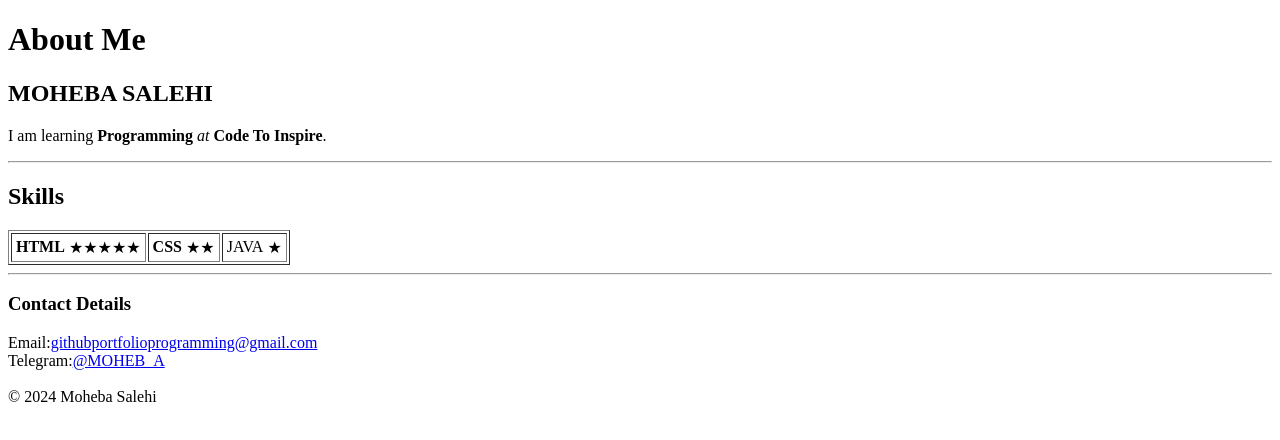
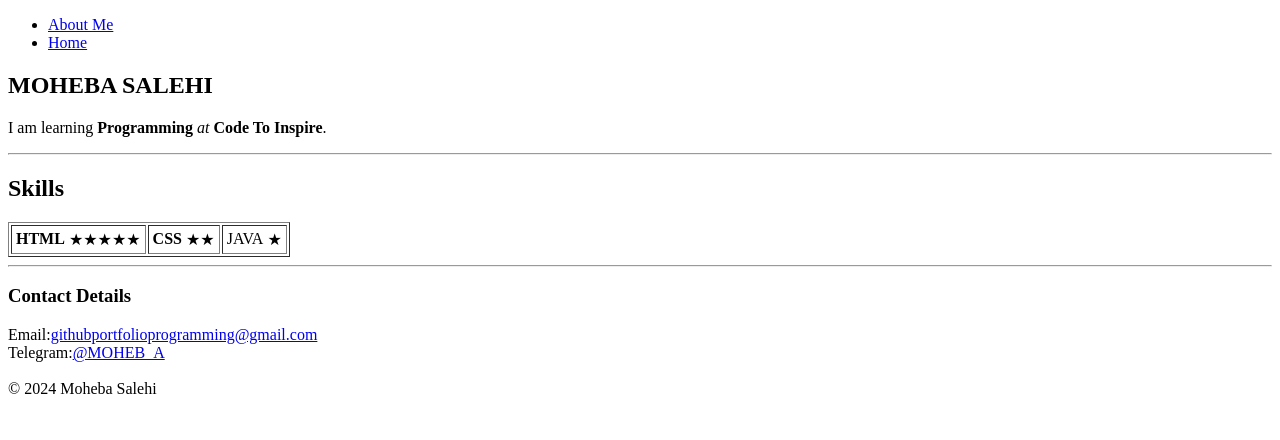
Before and after one commit to portfolioofgithub/assignment2, a plain HTML site: page AboutUs.html in a window 1280 px wide. Drawn offline with Linux system fonts and the light colour scheme.

Commit message:
Update AboutUs.html

```diff
--- a/AboutUs.html
+++ b/AboutUs.html
@@ -6,7 +6,12 @@
     <title>About Us</title>
 </head>
 <body>
-    <h1>About Me</h1>
+    <nav>
+        <ul>
+            <li><a href="#">About Me</a></li>
+            <li><a href="index.html">Home</a></li>
+        </ul>
+    </nav>
 <h2>MOHEBA SALEHI</h2>
 <p>I am learning <strong>Programming </strong><em>at</em><strong> Code To Inspire</strong>.</p>
 <hr>
```
